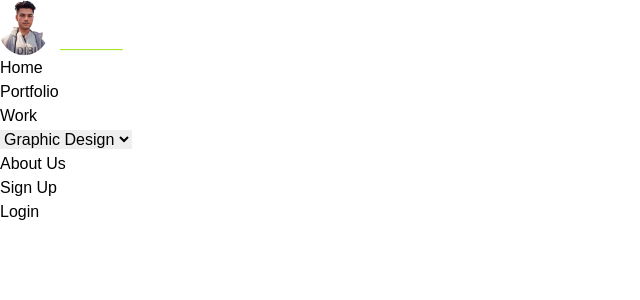
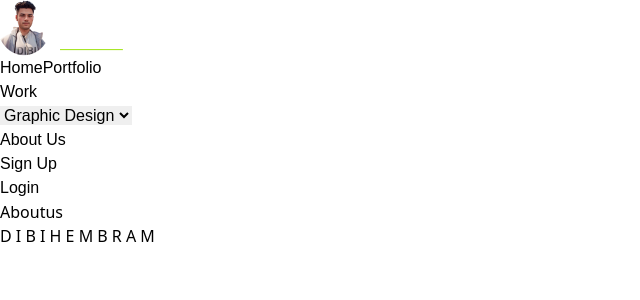
Before and after one commit to dibidesigner/mern-crud-operation, a React (Vite) app in the folder frontend/: page /aboutus in a window 1280 px wide. Shown: the top 300 px of the page, without its empty margins (0-640 px from the left). Built offline with nearby package versions, Linux system fonts and the light colour scheme; a web font is replaced by a local one.

Commit message:
added portfolio page and about us page without design

```diff
--- a/frontend/package.json
+++ b/frontend/package.json
@@ -15,7 +15,7 @@
     "@fortawesome/free-regular-svg-icons": "^6.7.1",
     "@fortawesome/free-solid-svg-icons": "^6.7.1",
     "@fortawesome/react-fontawesome": "^0.2.2",
-    "axios": "^1.7.7",
+    "axios": "^1.7.8",
     "bootstrap": "^5.3.3",
     "react": "^18.3.1",
     "react-bootstrap": "^2.10.5",
--- a/frontend/src/App.jsx
+++ b/frontend/src/App.jsx
@@ -3,6 +3,9 @@ import { BrowserRouter, Routes, Route} from 'react-router-dom'
 import Crudoperation from './Component/Crudoperation'
 import Home from './Component/Home'
 import Navbar from './Component/Navbar'
+import Portfolio from './Component/Portfolio/Portfolio'
+import Aboutus from './Component/Aboutus/Aboutus'
+import Footer from './Component/Footer'
 
 function App() {
   return (
@@ -14,7 +17,10 @@ function App() {
        <Routes>
           <Route path="/" element={<Home />} />
           <Route path="/crudoperation" element={<Crudoperation />} />
+          <Route path="/portfolio" element={<Portfolio />} />
+          <Route path="/aboutus" element={<Aboutus />} />
        </Routes>
+       <Footer />
       </BrowserRouter>
     </>
   )
--- /dev/null
+++ b/frontend/src/Component/Aboutus/Aboutus.jsx
@@ -0,0 +1,9 @@
+import React from 'react'
+
+function Aboutus() {
+  return (
+    <div>Aboutus</div>
+  )
+}
+
+export default Aboutus
--- /dev/null
+++ b/frontend/src/Component/Footer.jsx
@@ -0,0 +1,15 @@
+import React from 'react'
+
+function Footer() {
+  return (
+    <>
+        <div className='w-screen h-[556.26px] bg-[#222222] flex justify-center items-center'>
+           <label className='text-gradient-to-b from-[#36FF83] to-[#C92EC6]'>D I B I  H E M B R A M</label>
+           <div></div>
+           <div></div>
+        </div>
+    </>
+  )
+}
+
+export default Footer
--- a/frontend/src/Component/Navbar.jsx
+++ b/frontend/src/Component/Navbar.jsx
@@ -8,21 +8,21 @@ function Header() {
   return (
     <>
        <section className='w-screen h-20 bg-[#090B27] flex justify-center items-center text-white text-[20px] login'>
-               <div className='lg:w-[20%] w-[40%] h-full flex justify-center items-center'>
-                <img src={logo} className='w-40 h-auto'/>
-               </div>
+               <Link to='/' className='lg:w-[20%] w-[40%] h-full flex justify-center items-center'>
+                <img src={logo} className='w-40 h-auto cursor-pointer'/>
+               </Link>
                <div className='lg:w-[50%] w-[0%] h-full flex flex-row justify-center items-center xl:gap-24 lg:gap-16 lg:visible invisible'>
                   <Link to='/' className='cursor-pointer hover:text-[#A8E629]'>Home</Link>
-                  <div className='cursor-pointer hover:text-[#A8E629]'>Portfolio</div>
-                  <div className='flex flex-row gap-2'>
-                    <h1 className='text-white cursor-pointer hover:text-[#A8E629]'>Work</h1>
-                    <select className='text-white bg-transparent w-5 flex justify-center items-center'>
+                  <Link to='/portfolio' className='cursor-pointer hover:text-[#A8E629]'>Portfolio</Link>
+                  <div className='flex flex-row gap-2 group'>
+                    <h1 className='text-white cursor-pointer group-hover'>Work</h1>
+                        <select className='text-white bg-transparent w-5 flex justify-center items-center group-hover:text-[#A8E629]'>
 
-                      <option value="" className='text-black'>Graphic Design</option>
-                      <option value="" className='text-black'>Website Design</option>
-                    </select>
+                          <option value="" className='text-black'>Graphic Design</option>
+                          <option value="" className='text-black'>Website Design</option>
+                        </select>
                   </div>
-                  <div className='cursor-pointer hover:text-[#A8E629]'>About Us</div>
+                  <Link to='/aboutus' className='cursor-pointer hover:text-[#A8E629]'>About Us</Link>
                </div>
                <div className='lg:w-[30%] w-[60%] h-full flex justify-center items-center'>
                    <div className='w-60 h-10 border border-white rounded-full flex flex-row justify-end items-center'>
--- /dev/null
+++ b/frontend/src/Component/Portfolio/Portfolio.jsx
@@ -0,0 +1,9 @@
+import React from 'react'
+
+function Portfolio() {
+  return (
+    <div>Portfolio</div>
+  )
+}
+
+export default Portfolio
--- a/frontend/src/Component/Websitedesignservice.jsx
+++ b/frontend/src/Component/Websitedesignservice.jsx
@@ -13,21 +13,15 @@ function Websitedesignservice() {
                     <img src={webdesign} className='w-[500px] h-auto'/>
                 </div>
                 <div className='w-[60%] h-full flex flex-row justify-center items-center gap-40 '>
-                    <Contentcard className="flex mt-10" title='Custom Responsive
-Designs' content='Tailored websites that adapt seamlessly to any device, ensuring an excellent user experience on desktops, tablets, and mobile devices.'/>
+                    <Contentcard className="flex mt-10" title='Custom Responsive Designs' content='Tailored websites that adapt seamlessly to any device, ensuring an excellent user experience on desktops, tablets, and mobile devices.'/>
 
-                    <Contentcard className="flex mt-5"  title='SEO-Friendly
-Development' content='Websites optimized for search engines to improve your online visibility and attract more organic traffic.'/>
+                    <Contentcard className="flex mt-5"  title='SEO-Friendly Development' content='Websites optimized for search engines to improve your online visibility and attract more organic traffic.'/>
                 </div>
             </div>
             <div className='w-full h-1/2 flex flex-row justify-end items-center pr-40 gap-20'>
-                <Contentcard className="flex mt-10 ml-5 p-4"  title='E-Commerce
-Integration' content='Build and manage your online store with secure payment gateways, intuitive navigation, and user-friendly features.' />
-                <Contentcard className="flex mt-20 mr-10 p-6"  title='Fast Loading
-Speed' content='Fully optimized websites for faster loading times to enhance user satisfaction and reduce bounce rates.' />
-                <Contentcard className="flex mt-5 ml-0 p-2"  title='CMS
-Integration
-' content='Easy-to-manage content solutions like WordPress, enabling you to update your website effortlessly.' />
+                <Contentcard className="flex mt-10 ml-5 p-4"  title='E-CommerceIntegration' content='Build and manage your online store with secure payment gateways, intuitive navigation, and user-friendly features.' />
+                <Contentcard className="flex mt-20 mr-10 p-6"  title='Fast Loading Speed' content='Fully optimized websites for faster loading times to enhance user satisfaction and reduce bounce rates.' />
+                <Contentcard className="flex mt-5 ml-0 p-2"  title='CMS Integration' content='Easy-to-manage content solutions like WordPress, enabling you to update your website effortlessly.' />
             </div>
         </div>
     </>
```
Also changed, not shown: 1 other file (tests, documents, lock files or other folders).
